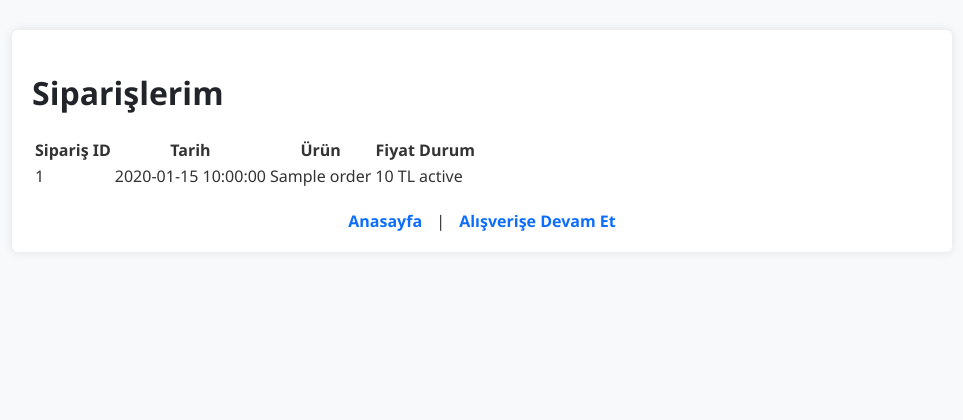
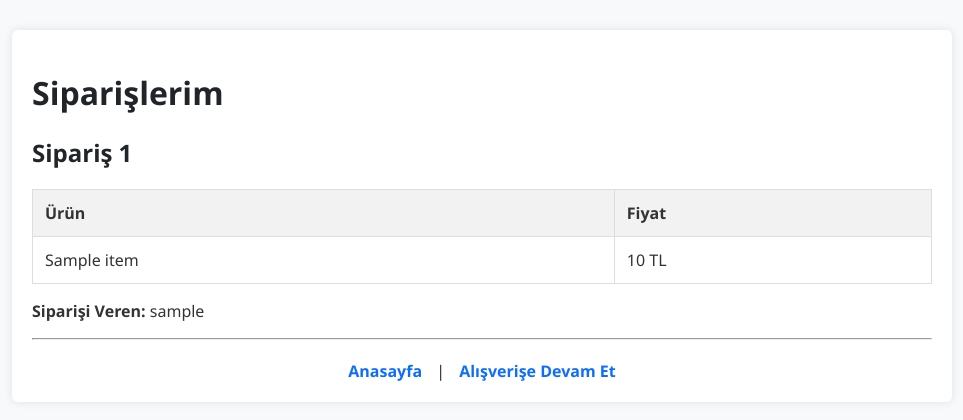
Before and after one commit to Algan65/Sepetinyolu, a Flask app: template templates/orders.html in a window 1280 px wide. Shown: the top 420 px of the page, without its empty margins (158-1121 px from the left). Run offline with Flask 3, Linux system fonts and the light colour scheme; the template is opened without the code that fills it: most values are stand-ins (such as "Sample title", 1, 10 or a date in 2020).

Commit message:
Update orders.html

```diff
--- a/templates/orders.html
+++ b/templates/orders.html
@@ -4,34 +4,53 @@
     <meta charset="UTF-8">
     <title>Siparişlerim - Sepetinyolu</title>
     <link rel="stylesheet" href="/static/style.css">
+    <style>
+        table {
+            width: 100%;
+            border-collapse: collapse;
+            margin-top: 20px;
+        }
+        table, th, td {
+            border: 1px solid #ddd;
+        }
+        th, td {
+            padding: 12px;
+            text-align: left;
+        }
+        th {
+            background-color: #f2f2f2;
+        }
+        tr:nth-child(even) {
+            background-color: #f9f9f9;
+        }
+    </style>
 </head>
 <body>
     <div class="container">
         <h1>Siparişlerim</h1>
 
         {% if orders and orders|length > 0 %}
+        {% for order in orders %}
+            <h2>Sipariş {{ loop.index }}</h2>
             <table>
                 <thead>
                     <tr>
-                    <th>Sipariş ID</th>
-                    <th>Tarih</th>
                         <th>Ürün</th>
                         <th>Fiyat</th>
-                    <th>Durum</th>
                     </tr>
                 </thead>
                 <tbody>
-                {% for order in orders %}
+                    {% for item in order.items %}
                     <tr>
-                    <td>{{ order.id }}</td>
-                    <td>{{ order.date }}</td>
-                    <td>{{ order.product_name }}</td>
-                    <td>{{ order.price }} TL</td>
-                    <td>{{ order.status }}</td>
+                        <td>{{ item.name }}</td>
+                        <td>{{ item.price }} TL</td>
                     </tr>
                     {% endfor %}
                 </tbody>
             </table>
+            <p><strong>Siparişi Veren:</strong> {{ order.username }}</p>
+            <hr>
+        {% endfor %}
         {% else %}
         <p>Henüz verilmiş bir siparişiniz bulunmamaktadır.</p>
         {% endif %}
```
Lines whose indentation alone changed are shown as unchanged.
